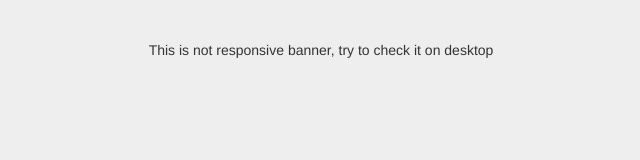
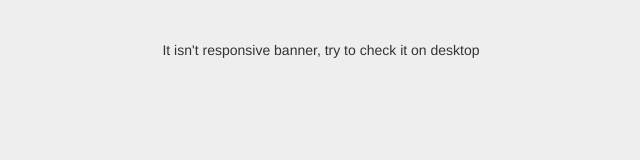
Before and after one commit to anna-tanisheva/anna-tanisheva.github.io, a plain HTML site: page banners/stub.html in a window 1280 px wide. Shown: the full height of the page, 319-959 px from the left. Drawn offline with nearby package versions, Linux system fonts and the light colour scheme.

Commit message:
Change stub's text

```diff
--- a/banners/stub.html
+++ b/banners/stub.html
@@ -10,7 +10,7 @@
 </head>
 <body>
   <div class="container stub-container">
-    <p class="text-center">This is not responsive banner, try to check it on desktop</p>
+    <p class="text-center">It isn't responsive banner, try to check it on desktop</p>
   </div>
 
 </body>
```
